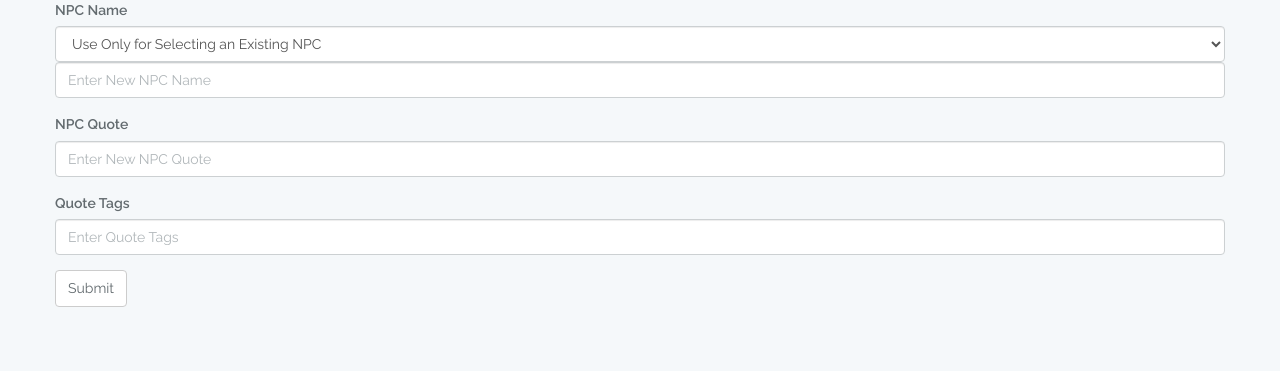
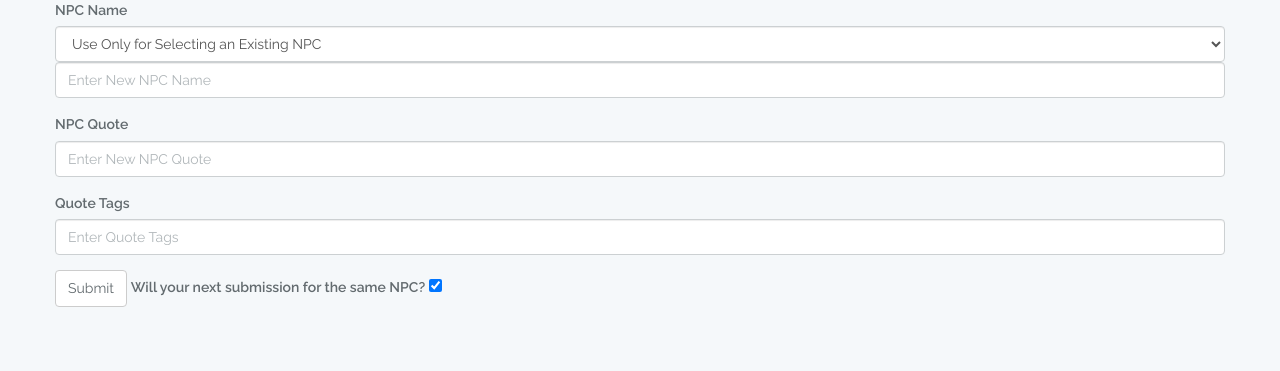
Before and after one commit to unisys12/lorebotbackend, a Laravel app: page /npc/create in a window 1280 px wide. Shown: the part 74-445 px from the top of the page. Run offline with Laravel 8, Linux system fonts and the light colour scheme; the visitor is signed in with stand-in values (Sample User, id 1); data that the repository does not hold is empty; settings files or empty folders that the repository lacks are supplied.

Commit message:
add option to reload previous NPC

```diff
--- a/app/Http/Controllers/NpcController.php
+++ b/app/Http/Controllers/NpcController.php
@@ -39,9 +39,14 @@ class NpcController extends Controller
      *
      * @return \Illuminate\Http\Response
      */
-    public function create()
+    public function create(Request $request)
     {
         $npcs = DB::table('npcs')->select('name')->distinct()->get();
+
+        /*if ($request->session->exists('same_npc') != NULL) {
+            $npc_name = $request->session->get('same_npc');
+            return view('npc/create')->with('npcs', $npcs)->with('npc_name', $npc_name);
+        }*/
 
         return view('npc/create')->with('npcs', $npcs);
     }
@@ -66,8 +71,7 @@ class NpcController extends Controller
         $npc->tags = $request->input('tags');
         $npc->save();
 
-        return redirect()->route('npc.index');
-
+        return redirect()->route('npc.create')->withInput($request->except('quote', 'tags'));
     }
 
     /**
@@ -81,6 +85,19 @@ class NpcController extends Controller
         $entry = Npc::find($id);
 
         return view('npc/show')->with('entry', $entry);
+    }
+
+    /**
+     * Display all quotes by single NPC
+     *
+     * @param string $npc
+     * @return \Illuminate\Http\Response
+     */
+    public function quoteList($npc)
+    {
+        $selection = Npc::find($npc);
+
+        return view('npc/$npc');
     }
 
     /**
--- a/resources/views/npc/create.blade.php
+++ b/resources/views/npc/create.blade.php
@@ -18,8 +18,8 @@
                 <label for="name">NPC Name</label>
                 <select class="form-control" id="name" name="name" onchange="val()">
                     <option value="">Use Only for Selecting an Existing NPC</option>
-                    @foreach($npcs as $npc)
-                    <option value="{{ $npc->name }}" name="name">{{ $npc->name }}</option>
+                    @foreach ($npcs as $npc)
+                        <option value="{{ $npc->name }}" name="name">{{ $npc->name }}</option>
                     @endforeach
                 </select>
                 <input type="text" class="form-control" id="new_name" name="name" placeholder="Enter New NPC Name" value="{{ old('name') }}" onchange="val()">
@@ -33,6 +33,8 @@
                 <input type="text" class="form-control" id="tags" name="tags" placeholder="Enter Quote Tags" value="{{ old('tags') }}">
             </div>
             <button type="submit" class="btn btn-default">Submit</button>
+            <label for="same_npc">Will your next submission for the same NPC?</label>
+            <input type="checkbox" name="same_npc" id="same_npc" checked>
         </form>
     </div>
 </div>
```
